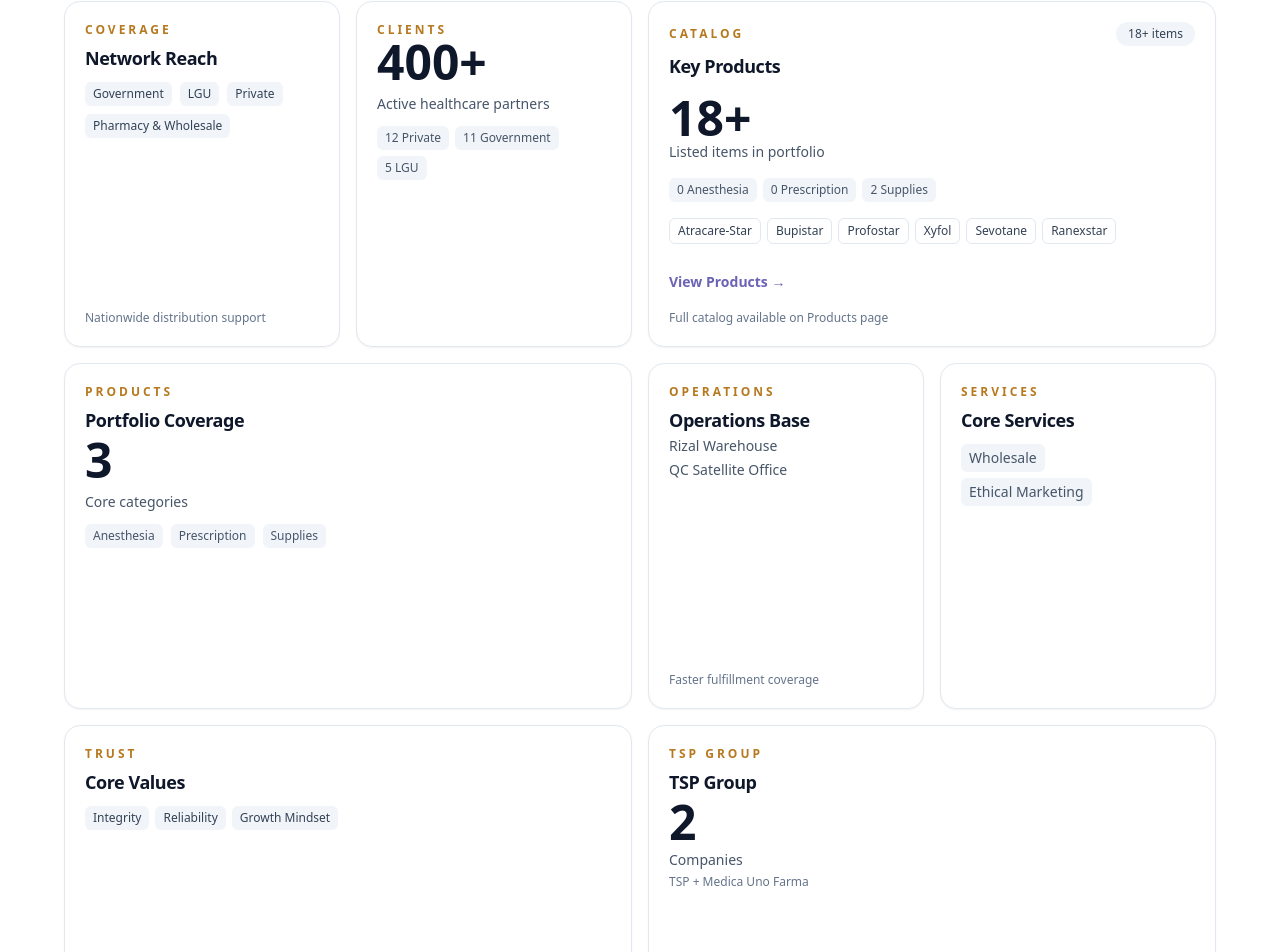
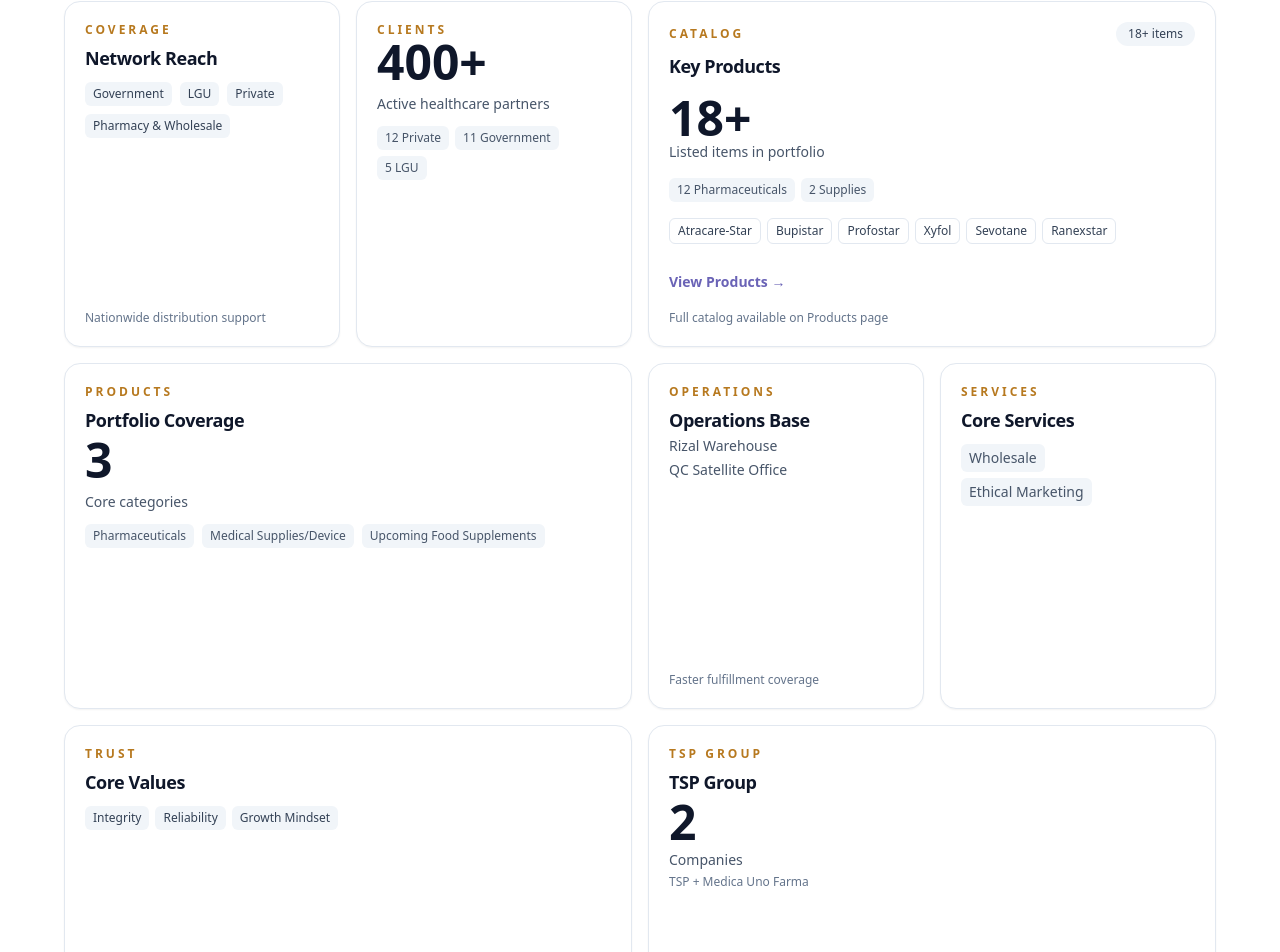
Before and after one commit to AdminMUPG/landing-page-mupg, a React (Vite) app: page / in a window 1280 px wide. Shown: the part 1631-2583 px from the top of the page. Built offline with nearby package versions, Linux system fonts and the light colour scheme.

Commit message:
Update product category labels in createTwostarBentoItems: Replaced 'Anesthesia' and 'Prescription' with 'Pharmaceuticals' and added 'Medical Supplies/Device' and 'Upcoming Food Supplements' for improved clarity and consistency.

```diff
--- a/src/data/tspBento.tsx
+++ b/src/data/tspBento.tsx
@@ -14,8 +14,7 @@
 }
 
 export const createTwostarBentoItems = (): BentoItem[] => {
-  const anesthesiaCount = products.filter(p => p.category === 'ANESTHESIA').length;
-  const prescriptionCount = products.filter(p => p.category === 'PRESCRIPTION_DRUGS').length;
+  const pharmaCount = products.filter(p => p.category === 'PHARMACEUTICALS').length;
   const suppliesCount = products.filter(p => p.category === 'MEDICAL_SUPPLIES').length;
 
   const networkTypes = [
@@ -114,8 +113,7 @@
 
           {/* Mini category breakdown */}
           <div className="flex flex-wrap gap-1.5 text-xs">
-            <span className="px-2 py-1 rounded-md bg-slate-100">{anesthesiaCount} Anesthesia</span>
-            <span className="px-2 py-1 rounded-md bg-slate-100">{prescriptionCount} Prescription</span>
+            <span className="px-2 py-1 rounded-md bg-slate-100">{pharmaCount} Pharmaceuticals</span>
             <span className="px-2 py-1 rounded-md bg-slate-100">{suppliesCount} Supplies</span>
           </div>
 
@@ -164,9 +162,9 @@
           <div className="text-5xl font-bold text-slate-900 leading-none">3</div>
           <p className="mt-2 text-sm text-slate-600">Core categories</p>
           <div className="mt-3 flex flex-wrap gap-2 text-xs">
-            <span className="px-2 py-1 rounded-md bg-slate-100">Anesthesia</span>
-            <span className="px-2 py-1 rounded-md bg-slate-100">Prescription</span>
-            <span className="px-2 py-1 rounded-md bg-slate-100">Supplies</span>
+            <span className="px-2 py-1 rounded-md bg-slate-100">Pharmaceuticals</span>
+            <span className="px-2 py-1 rounded-md bg-slate-100">Medical Supplies/Device</span>
+            <span className="px-2 py-1 rounded-md bg-slate-100">Upcoming Food Supplements</span>
           </div>
         </div>
       )
```
